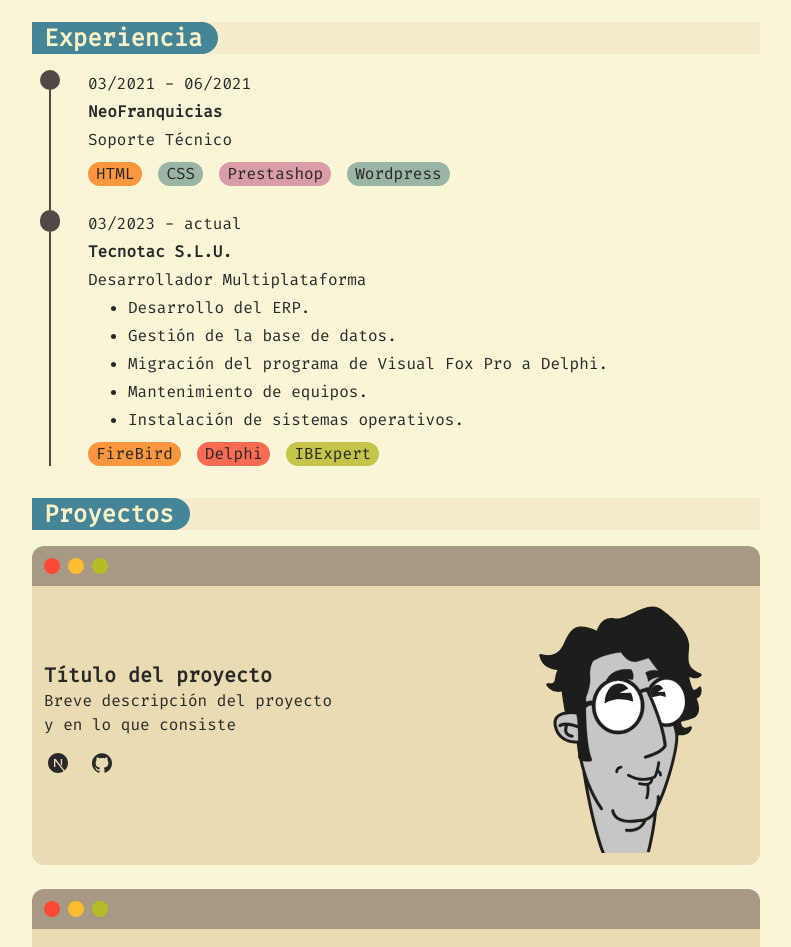
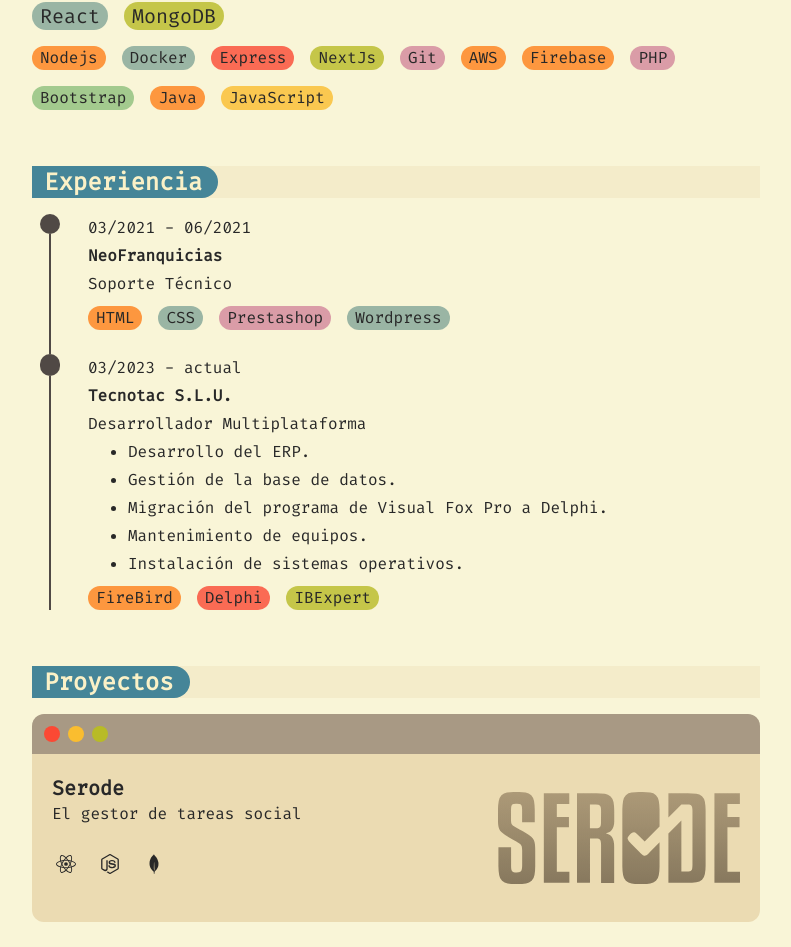
Before and after one commit to TorKhua/portfolio, a Next.js app: page / in a window 1280 px wide. Shown: the part 1058-2005 px from the top of the page, without its empty margins (244-1035 px from the left). Built offline with nearby package versions, Linux system fonts and the light colour scheme.

Commit message:
project cards

```diff
--- a/next.config.mjs
+++ b/next.config.mjs
@@ -1,7 +1,7 @@
 /** @type {import('next').NextConfig} */
 const nextConfig = {
-  output: "export",
-  distDir: "dir",
+  /* output: "export", */
+  distDir: "build",
 };
 
 export default nextConfig;
--- a/src/app/page.tsx
+++ b/src/app/page.tsx
@@ -7,9 +7,9 @@
 
 export default function Home() {
   return (
-    <main className="max-w-3xl m-auto">
+    <main className="max-w-3xl m-auto selection:bg-d_blue">
       <Header />
-      <div className="px-5 my-[550px] sm:my-[500px]">
+      <div className="px-5 mt-[550px] sm:mt-[500px]">
         <Profile />
         <Studies />
         <Skills />
--- a/src/components/Header/Header.tsx
+++ b/src/components/Header/Header.tsx
@@ -78,10 +78,15 @@
               <a
                 href="https://es.linkedin.com/in/alejandro-torcuato-morgado-213169260"
                 aria-label="Link a LinkedIn"
+                className="hover:scale-110 transition-all duration-100 ease-in-out hover:text-d_fg2"
               >
                 <FaLinkedinIn />
               </a>
-              <a href="https://github.com/TorKhua" aria-label="Link a Github">
+              <a
+                href="https://github.com/TorKhua"
+                aria-label="Link a Github"
+                className="hover:scale-110 transition-all duration-100 ease-in-out hover:text-d_fg2"
+              >
                 <FaGithub />
               </a>
             </div>
--- a/src/components/ProjectCard.tsx
+++ b/src/components/ProjectCard.tsx
@@ -1,13 +1,11 @@
-import React from "react";
-import RoundedTag from "./RoundedTag";
-import {
-  SiGithub,
-  SiNextdotjs,
-} from "react-icons/si";
-import Image from "next/image";
-import foto from "/public/logo.svg";
+import React, { ReactNode } from "react";
 
-function ProjectCard() {
+function ProjectCard(props: {
+  title: string;
+  description: string;
+  icons: ReactNode;
+  image: ReactNode;
+}) {
   return (
     <div className="w-full">
       {/* Parte arriba del header */}
@@ -18,22 +16,13 @@
       </div>
 
       {/* Contenido principal */}
-      <div className="w-full bg-l_bg1 dark:bg-d_bg3 p-3 rounded-b-xl flex flex-wrap justify-between items-center gap-4">
+      <div className="w-full bg-l_bg1 dark:bg-d_bg3 p-5 rounded-b-xl flex flex-wrap justify-between items-center gap-4 min-h-40">
         <div className="max-w-72">
-          <h2 className="font-bold text-xl">Título del proyecto</h2>
-          <p>Breve descripción del proyecto y en lo que consiste</p>
-          <div className="flex flex-wrap my-3 gap-4 text-xl">
-            <RoundedTag icon={<SiNextdotjs />} />
-            <RoundedTag icon={<SiGithub />} />
-          </div>
+          <h2 className="font-bold text-xl">{props.title}</h2>
+          <p>{props.description}</p>
+          <div className="flex flex-wrap my-6 gap-4 text-xl">{props.icons}</div>
         </div>
-        <div>
-          <Image
-            src={foto}
-            alt="Foto de Alejandro Torcuato"
-            className="max-w-72 rounded-xl"
-          />
-        </div>
+        <div>{props.image}</div>
       </div>
     </div>
   );
--- a/src/components/Sections/Profile/Profile.tsx
+++ b/src/components/Sections/Profile/Profile.tsx
@@ -4,7 +4,12 @@
 function Profile() {
   return (
     <Section title="Perfil">
-      <p>Hi!</p>
+      <p>
+        Dedicado al trabajo con una actitud receptiva y una firme disposición
+        para mejorar. Destaco por mi habilidad para colaborar y comunicarme de
+        manera clara en equipo, fomentando un ambiente de trabajo productivo.
+        Comprometido y determinado, abordo cada proyecto con pasión y entrega.
+      </p>
     </Section>
   );
 }
--- a/src/components/Sections/Project/Projects.tsx
+++ b/src/components/Sections/Project/Projects.tsx
@@ -1,16 +1,46 @@
 import React from "react";
 import Section from "../Section";
 import ProjectCard from "@/components/ProjectCard";
+import RoundedTag from "@/components/RoundedTag";
+import { SiMongodb, SiNodedotjs, SiReact } from "react-icons/si";
+import Image from "next/image";
+import imgSerode from '/public/serode.svg';
 
 function Projects() {
+  const projects = [
+    {
+      title: "Serode",
+      description: "El gestor de tareas social",
+      icons: (
+        <>
+          <RoundedTag icon={<SiReact />} />
+          <RoundedTag icon={<SiNodedotjs />} />
+          <RoundedTag icon={<SiMongodb />} />
+        </>
+      ),
+      image: (
+        <Image
+          src={imgSerode}
+          alt="Foto de Alejandro Torcuato"
+          className="max-w-72 filter sepia grayscale"
+        />
+      ),
+    },
+  ];
   return (
     <Section title="Proyectos">
       <div className="flex flex-wrap gap-6">
-        <ProjectCard />
-        <ProjectCard />
-        <ProjectCard />
-        <ProjectCard />
-        <ProjectCard />
+        {projects.map((project, index) => {
+          return (
+            <ProjectCard
+              title={project.title}
+              description={project.description}
+              icons={project.icons}
+              image={project.image}
+              key={index}
+            />
+          );
+        })}
       </div>
     </Section>
   );
--- a/src/components/Sections/Section.tsx
+++ b/src/components/Sections/Section.tsx
@@ -11,7 +11,7 @@
   return (
     <section
       id={props.id}
-      className={`${props.className === undefined ? "" : props.className} pb-8`}
+      className={`${props.className === undefined ? "" : props.className} mb-14`}
     >
       <Title title={props.title} />
       {props.children}
--- a/src/components/Sections/Skills/Skills.tsx
+++ b/src/components/Sections/Skills/Skills.tsx
@@ -10,17 +10,17 @@
         <Tag text="MongoDB" className="dark:bg-l_green bg-d_green text-xl" />
       </div>
       <div className="flex flex-wrap justify-left gap-4">
-        <Tag text="Node" className="dark:bg-l_orange bg-d_orange" />
+        <Tag text="Nodejs" className="dark:bg-l_orange bg-d_orange" />
         <Tag text="Docker" className="dark:bg-l_blue bg-d_blue" />
         <Tag text="Express" className="dark:bg-l_red bg-d_red" />
         <Tag text="NextJs" className="dark:bg-l_green bg-d_green" />
         <Tag text="Git" className="dark:bg-l_purple bg-d_purple" />
-        <Tag text="AWS" className="dark:bg-l_aqua bg-d_aqua" />
-        <Tag text="Firebase" className="dark:bg-l_aqua bg-d_aqua" />
-        <Tag text="PHP" className="dark:bg-l_aqua bg-d_aqua" />
+        <Tag text="AWS" className="dark:bg-l_orange bg-d_orange" />
+        <Tag text="Firebase" className="dark:bg-l_orange bg-d_orange" />
+        <Tag text="PHP" className="dark:bg-l_purple bg-d_purple" />
         <Tag text="Bootstrap" className="dark:bg-l_aqua bg-d_aqua" />
-        <Tag text="Java" className="dark:bg-l_aqua bg-d_aqua" />
-        <Tag text="Javascript" className="dark:bg-l_aqua bg-d_aqua" />
+        <Tag text="Java" className="dark:bg-l_orange bg-d_orange" />
+        <Tag text="JavaScript" className="dark:bg-l_yellow bg-d_yellow" />
       </div>
     </Section>
   );
```
Also changed, not shown: package.json (+4 -4 lines), tsconfig.json (+20 -4 lines), public/serode.svg (added), 1 other file (tests, documents, lock files or other folders).
